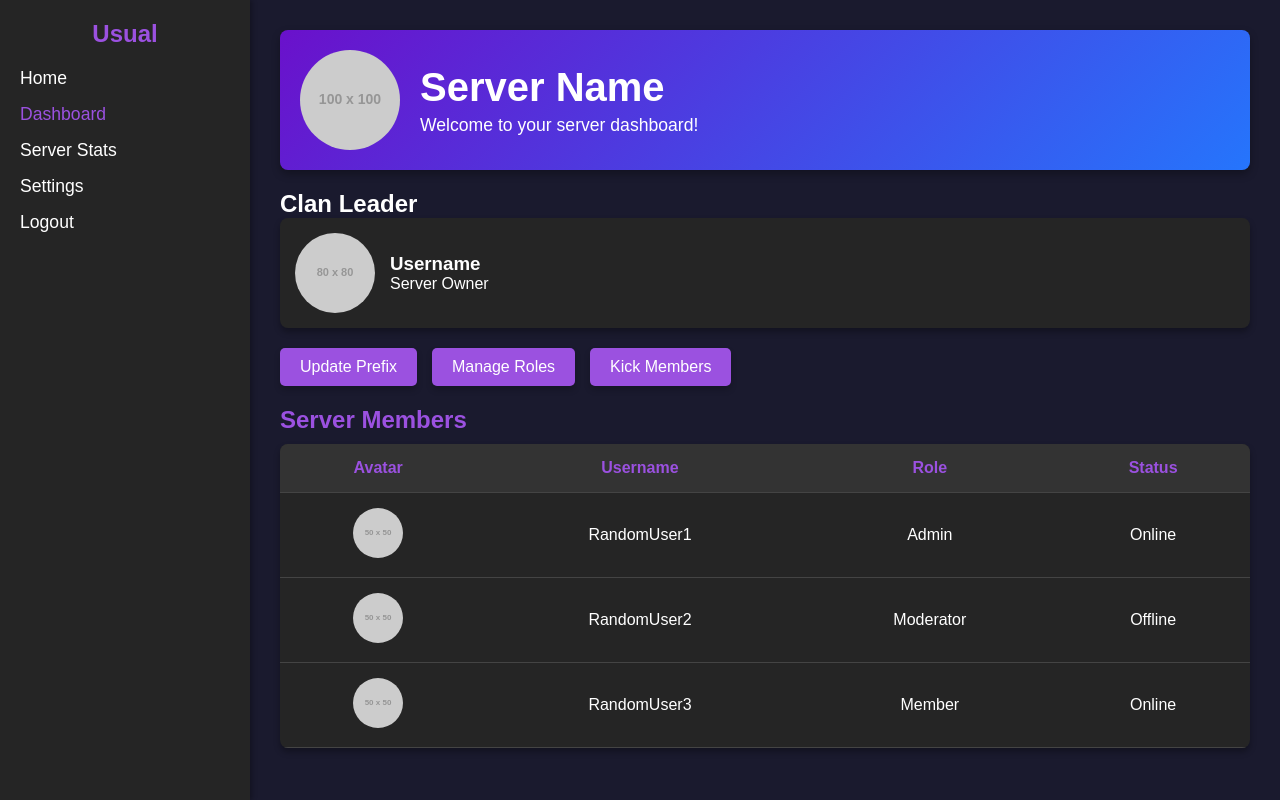
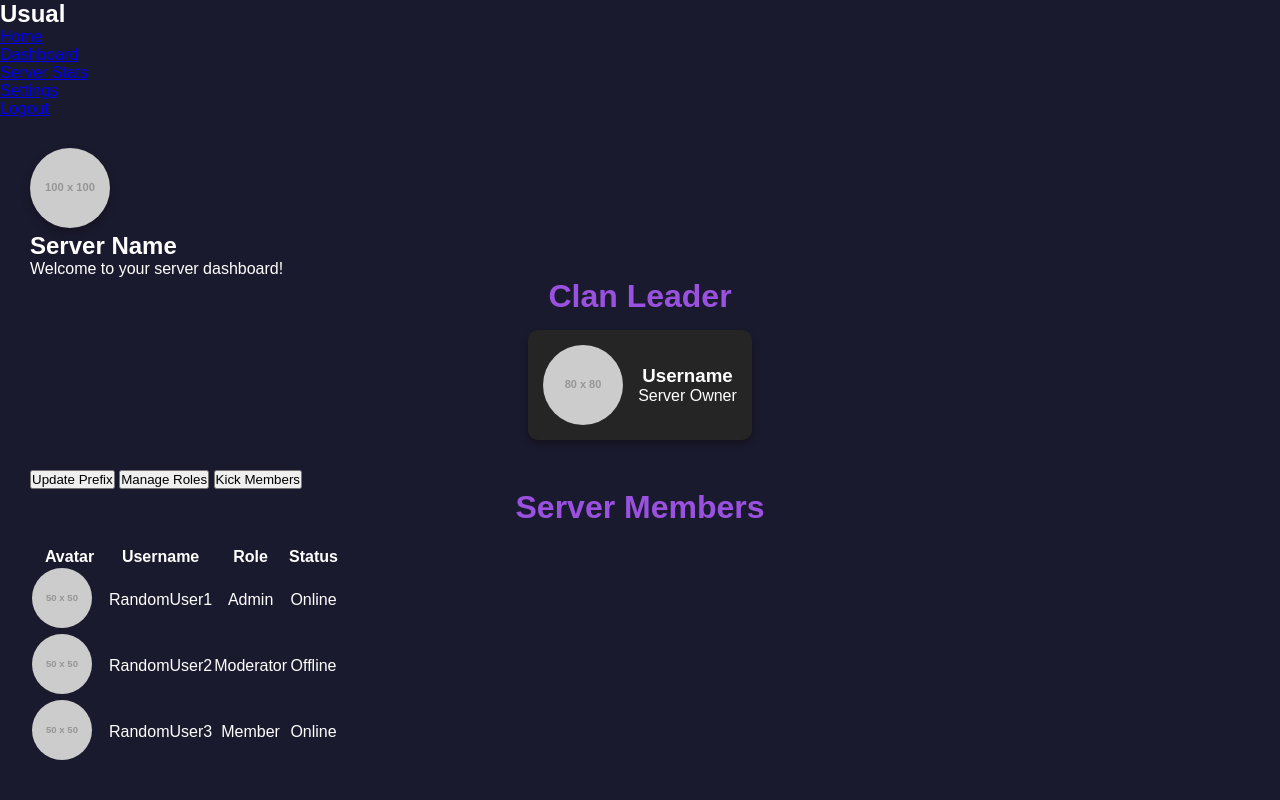
Before and after one commit to Wes19342/CBRN-bot, a plain HTML site: page dashboard.html in a window 1280 px wide. Drawn offline with Linux system fonts and the light colour scheme; placeholder pictures from the web are drawn by us.

Commit message:
Update styles.css

```diff
--- a/styles.css
+++ b/styles.css
@@ -12,89 +12,57 @@ body {
     scroll-behavior: smooth;
 }
 
-/* Dashboard Layout */
-.dashboard-container {
+/* Top Header */
+.top-header {
+    background: linear-gradient(135deg, #6a11cb, #2575fc);
     display: flex;
-    min-height: 100vh;
+    justify-content: center;
+    align-items: center;
+    padding: 20px 0;
+    box-shadow: 0 4px 8px rgba(0, 0, 0, 0.3);
 }
 
-/* Sidebar */
-.sidebar {
-    width: 250px;
-    background-color: #252525;
-    padding: 20px;
-    box-shadow: 2px 0 5px rgba(0, 0, 0, 0.3);
+.server-banner {
+    display: flex;
+    align-items: center;
 }
 
-.sidebar h2 {
-    color: #9b51e0;
-    margin-bottom: 20px;
+.server-logo {
+    width: 80px;
+    height: 80px;
+    border-radius: 50%;
+    margin-right: 15px;
+    box-shadow: 0 4px 8px rgba(0, 0, 0, 0.3);
+}
+
+.server-banner h1 {
+    font-size: 2.5rem;
+    font-weight: bold;
+}
+
+/* Main Content */
+.dashboard-main {
+    padding: 30px;
+}
+
+/* Clan Leader Section */
+.clan-leader {
+    margin-bottom: 30px;
     text-align: center;
 }
 
-.sidebar nav ul {
-    list-style: none;
-}
-
-.sidebar nav ul li {
-    margin: 15px 0;
-}
-
-.sidebar nav ul li a {
-    text-decoration: none;
-    color: #ffffff;
-    font-size: 1.1rem;
-    display: block;
-    transition: color 0.3s;
-}
-
-.sidebar nav ul li a:hover, .sidebar nav ul li a.active {
+.clan-leader h2 {
+    font-size: 2rem;
+    margin-bottom: 15px;
     color: #9b51e0;
 }
 
-/* Main Dashboard Content */
-.dashboard-main {
-    flex: 1;
-    padding: 30px;
-}
-
-/* Banner */
-.banner {
-    display: flex;
-    align-items: center;
-    background: linear-gradient(135deg, #6a11cb, #2575fc);
-    padding: 20px;
-    border-radius: 8px;
-    box-shadow: 0 4px 8px rgba(0, 0, 0, 0.3);
-}
-
-.server-logo {
-    width: 100px;
-    height: 100px;
-    border-radius: 50%;
-    margin-right: 20px;
-}
-
-.server-info h1 {
-    font-size: 2.5rem;
-}
-
-.server-info p {
-    font-size: 1.1rem;
-    margin-top: 5px;
-}
-
-/* Clan Leader */
-.clan-leader {
-    margin: 20px 0;
-}
-
 .leader-card {
-    display: flex;
+    display: inline-flex;
     align-items: center;
     background-color: #252525;
     padding: 15px;
-    border-radius: 8px;
+    border-radius: 10px;
     box-shadow: 0 4px 6px rgba(0, 0, 0, 0.3);
 }
 
@@ -105,62 +73,52 @@ body {
     margin-right: 15px;
 }
 
-/* Action Buttons */
-.action-buttons {
-    display: flex;
-    gap: 15px;
-    margin: 20px 0;
+/* Member List Section */
+.member-list {
+    text-align: center;
 }
 
-.cta-button {
-    background-color: #9b51e0;
-    color: #ffffff;
-    border: none;
-    padding: 10px 20px;
-    border-radius: 5px;
-    font-size: 1rem;
-    cursor: pointer;
-    box-shadow: 0 4px 6px rgba(0, 0, 0, 0.2);
+.member-list h2 {
+    font-size: 2rem;
+    margin-bottom: 20px;
+    color: #9b51e0;
+}
+
+.member-cards {
+    display: flex;
+    flex-wrap: wrap;
+    gap: 20px;
+    justify-content: center;
+}
+
+.member-card {
+    background-color: #252525;
+    padding: 15px;
+    border-radius: 10px;
+    box-shadow: 0 4px 8px rgba(0, 0, 0, 0.3);
+    display: flex;
+    align-items: center;
+    width: 250px;
     transition: transform 0.3s ease;
 }
 
-.cta-button:hover {
+.member-card:hover {
     transform: translateY(-5px);
-    background-color: #8a43c6;
-}
-
-/* Member List */
-.member-list {
-    margin-top: 20px;
-}
-
-.member-list h2 {
-    margin-bottom: 10px;
-    color: #9b51e0;
-}
-
-table {
-    width: 100%;
-    border-collapse: collapse;
-    background-color: #252525;
-    border-radius: 8px;
-    overflow: hidden;
-    box-shadow: 0 4px 6px rgba(0, 0, 0, 0.3);
-}
-
-th, td {
-    padding: 15px;
-    text-align: center;
-    border-bottom: 1px solid #444;
-}
-
-th {
-    background-color: #333;
-    color: #9b51e0;
 }
 
 .member-avatar {
-    width: 50px;
-    height: 50px;
+    width: 60px;
+    height: 60px;
     border-radius: 50%;
+    margin-right: 15px;
 }
+
+.member-info h3 {
+    margin-bottom: 5px;
+    font-size: 1.2rem;
+}
+
+.member-info p {
+    font-size: 0.9rem;
+    color: #aaa;
+}
```
